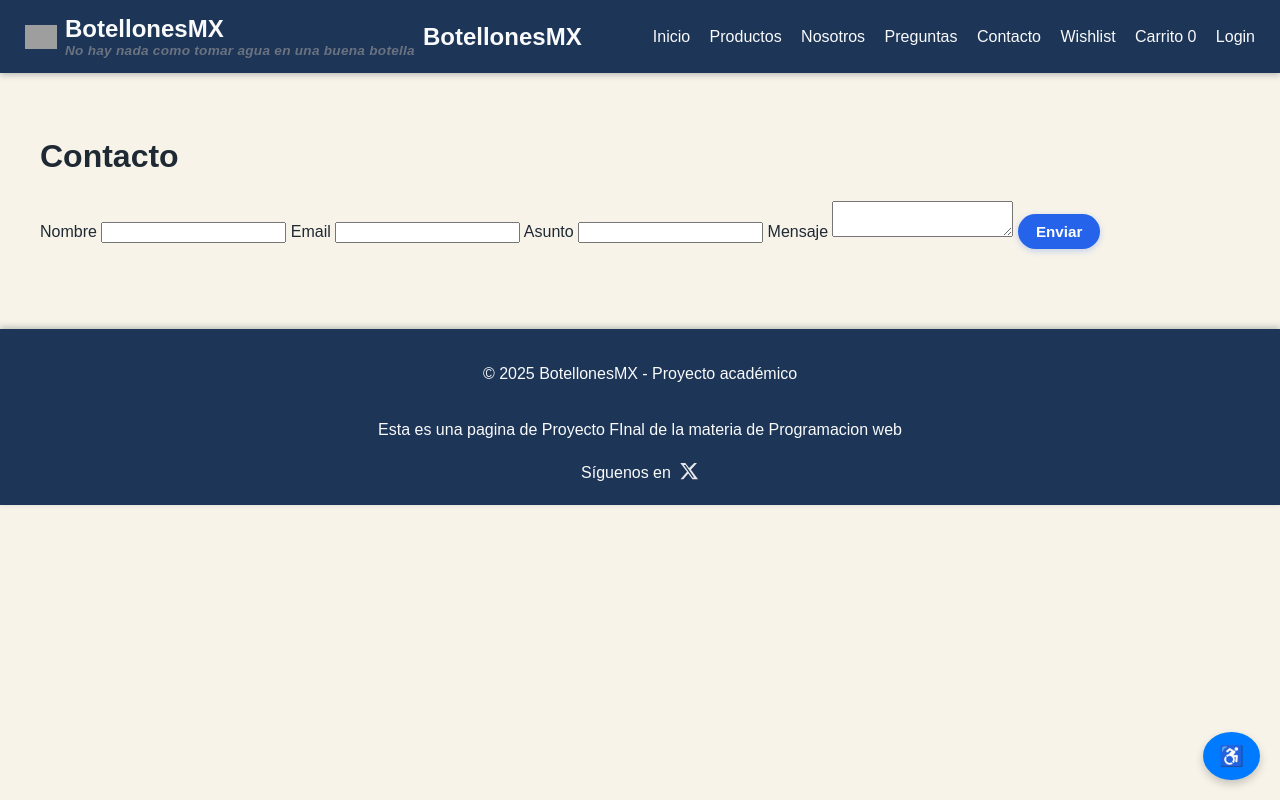
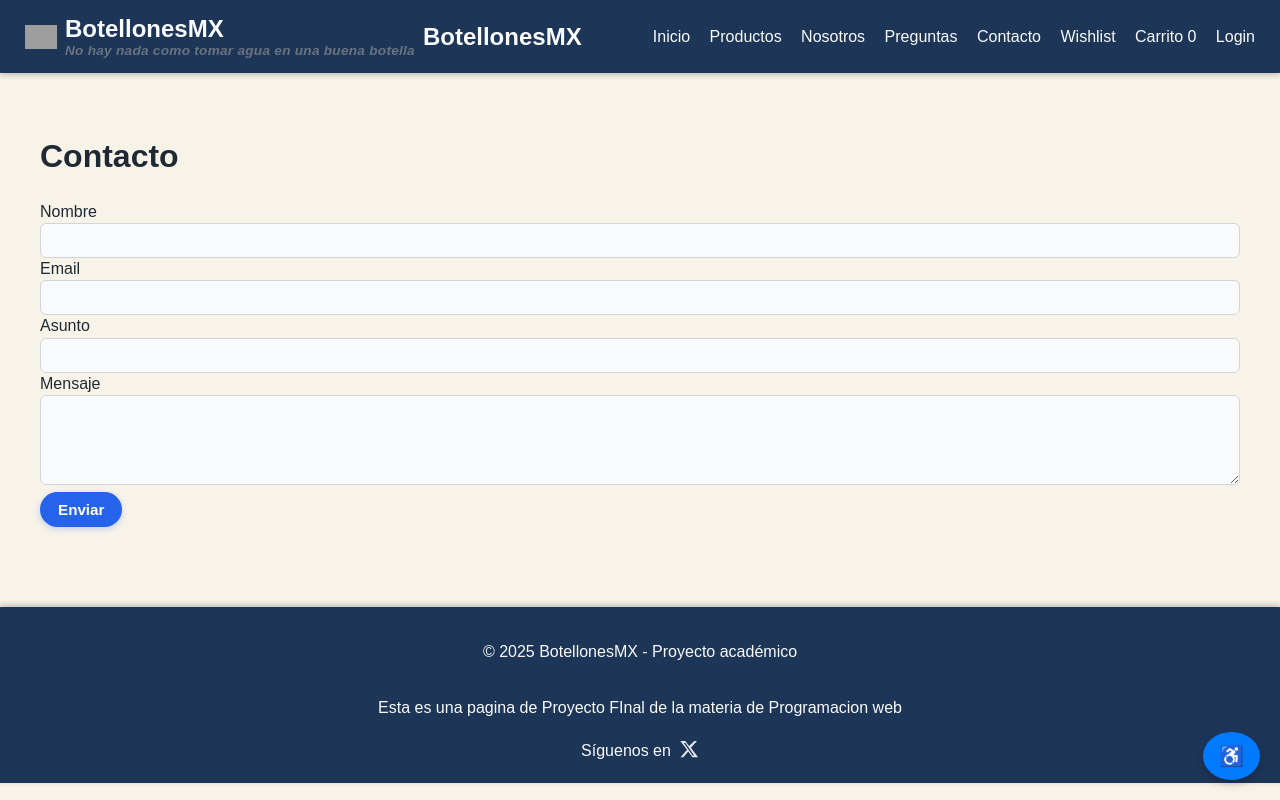
Before and after one commit to RodrigoGomezDeAlba/Proyecto-PSW, a plain HTML site: page frontend/contacto.html in a window 1280 px wide. Drawn offline with Linux system fonts and the light colour scheme; some packages are replaced by stand-ins of ours; no server answers; grey boxes are pictures that could not be loaded; a script that the page names is missing.

Commit message:
toques finales front

```diff
--- a/frontend/css/estilos.css
+++ b/frontend/css/estilos.css
@@ -91,6 +91,39 @@ a {
 .contenido {
   padding: 40px;
   line-height: 1.4;
+}
+
+/* Inputs y textareas generales */
+input[type="text"],
+input[type="email"],
+input[type="password"],
+input[type="number"],
+input[type="tel"],
+select,
+textarea {
+  width: 100%;
+  padding: 8px 10px;
+  border-radius: 6px;
+  border: 1px solid #d1d5db;
+  font-size: 0.95rem;
+  box-sizing: border-box;
+  font-family: inherit;
+  background-color: #f9fafb;
+  transition: border-color 0.15s ease, box-shadow 0.15s ease, background-color 0.15s ease;
+}
+
+input:focus,
+select:focus,
+textarea:focus {
+  outline: none;
+  border-color: #2563eb;
+  box-shadow: 0 0 0 2px rgba(37,99,235,0.25);
+  background-color: #ffffff;
+}
+
+textarea {
+  min-height: 90px;
+  resize: vertical;
 }
 
 .footer {
```
Also changed, not shown: frontend/nosotros.html (+1 -1 lines).
